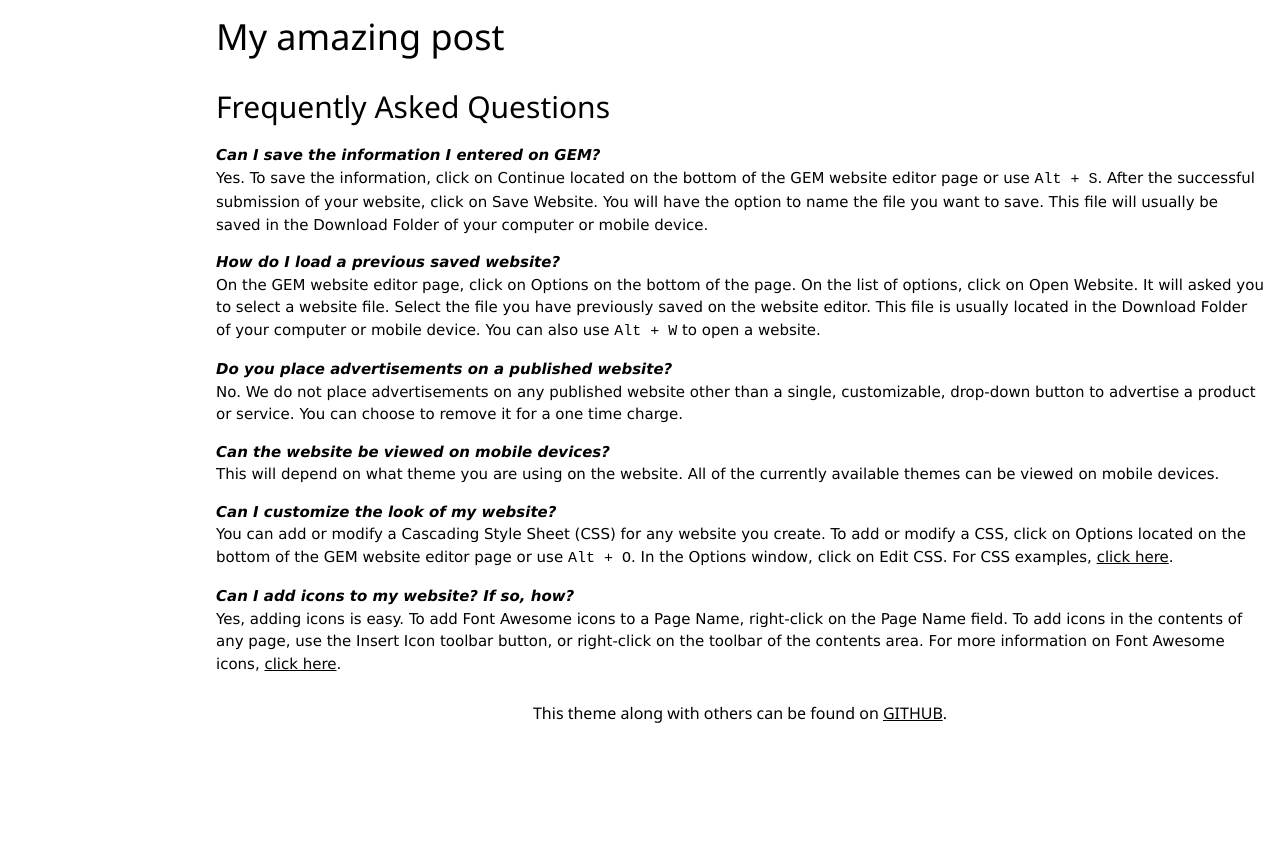
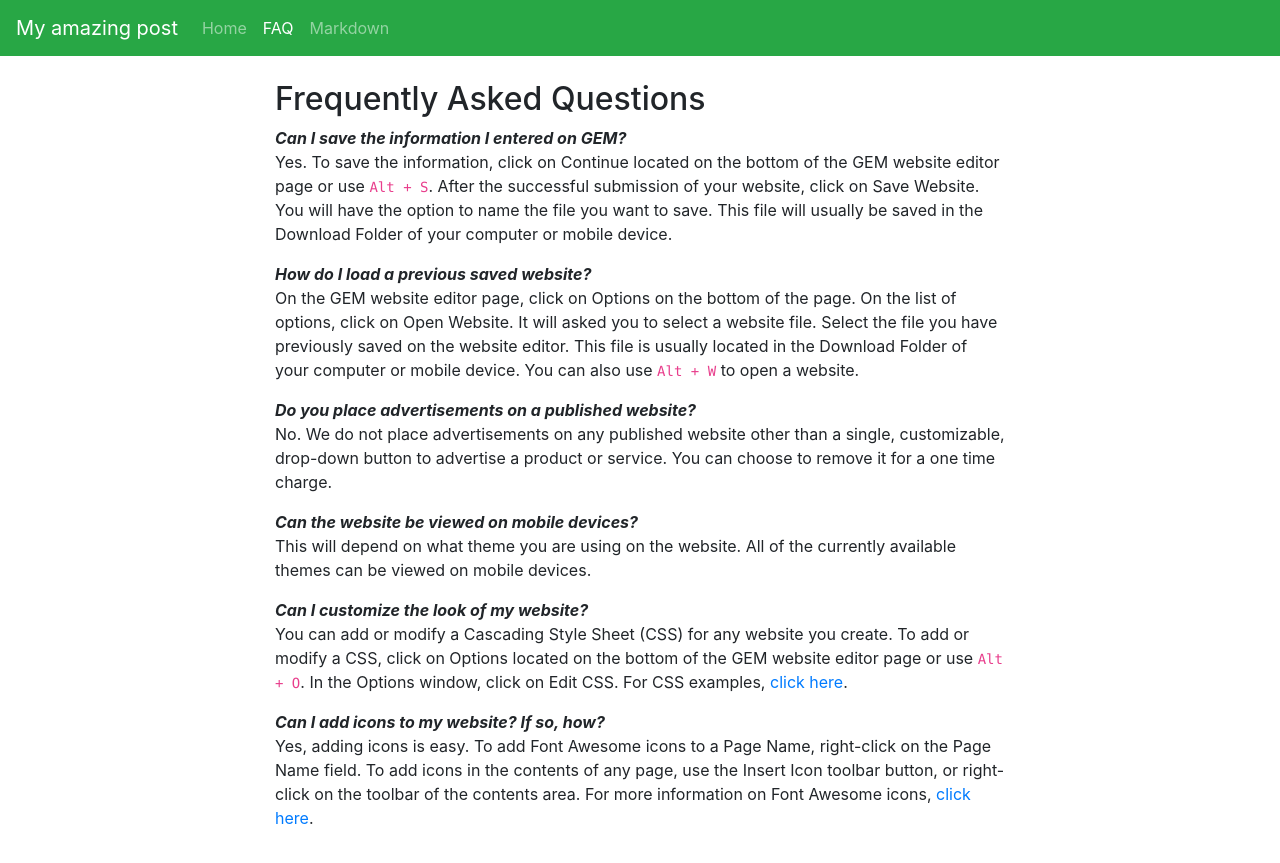
Before and after one commit to emrickj/emrickj.github.io, a Jekyll site: the page built from _webpages/2.md, in a window 1280 px wide. Shown: the top 863 px of the page. Built offline with Jekyll 4.4.1, drawn with Linux system fonts in a browser that asks for light colours; nearby versions of some CDN libraries; comment, search, counter and statistics services are not loaded.

Commit message:
Add files via upload

```diff
--- a/_layouts/page.html
+++ b/_layouts/page.html
@@ -1,60 +1,62 @@
 <!DOCTYPE html>
 <html lang="{{ site.lang | default: "en-US" }}">
 <head>
-<meta name="viewport" content="width=device-width, initial-scale=1">
-<link rel="stylesheet" href="https://www.w3schools.com/w3css/4/w3.css">
-<link rel="stylesheet" href="https://www.w3schools.com/lib/w3-theme-red.css">
+<meta charset="utf-8">
+<meta name="viewport" content="width=device-width,initial-scale=1">
+<link rel="stylesheet" href="https://maxcdn.bootstrapcdn.com/bootstrap/4.0.0/css/bootstrap.min.css">
 <link rel="stylesheet" href="https://cdnjs.cloudflare.com/ajax/libs/font-awesome/4.7.0/css/font-awesome.min.css">
 	<title>{{ site.title | default: site.github.repository_name }}</title>
 <style>
-t1 { white-space: pre-wrap;}
+@media (min-width: 576px) {
+	form label {text-align: right;}
+}
 
 
    </style>
 </head>
-<body>
-
-<!-- Sidebar -->
-<div class="w3-sidebar w3-light-grey w3-bar-block w3-large w3-collapse w3-card-2 w3-animate-left"
- style="width:200px;" id="mySidebar">
-<button class="w3-bar-item w3-button w3-large w3-hide-large" onclick="w3_close()">Close &times;</button>
+<body class='page1' id='demo'>
+<nav class="navbar navbar-expand-md bg-success navbar-dark fixed-top">
+  <a class="navbar-brand" href="#">{{ site.title | default: site.github.repository_name }}</a>
+  <button type="button" class="navbar-toggler" data-toggle="collapse" data-target="#myNavbar">
+	<span class="navbar-toggler-icon"></span>
+  </button>
+    <div class="collapse navbar-collapse" id="myNavbar">
+      <ul class="navbar-nav">
 	{% for item in site.webpages %}
 		{% assign bs = "" %}
 		{% if page.url == item.url %}
-		{% assign bs = " w3-gray" %}
+		    {% assign bs = " active" %}
 		{% endif %}
-	<a href='{{ item.url | relative_url }}' class='w3-bar-item w3-button{{ bs }}'>{{ item.title }}</a>
+        <li class='nav-item'><a class='nav-link{{ bs }}' href='{{ item.url | relative_url }}'>{{ item.title }}</a></li>
 	{% endfor %}
+      </ul>
     </div>
-
-<!-- Page Content -->
-<div class="w3-main" style="margin-left:200px">
-<div class="w3-theme-dark">
-  <button class="w3-button w3-theme-dark w3-xlarge w3-hide-large" onclick="w3_open()">&#9776;</button>
+</nav>
+   <div class="container" style="padding-top: 56px;">
+      <div class="row">
+         <div class="col-md-2">
          </div>
-<div class="w3-container w3-theme">
-  <h1>{{ site.title | default: site.github.repository_name }}</h1>
+         <div class="col-md-8">
+		    {% if page.image_url %}
+            <img class='img-fluid' src='{{ page.image_url | relative url }}'>
+			{% endif %}
+            <br>
          </div>
-{% if page.image_url %}
-<img class='w3-image' src='{{ page.image_url | relative url }}' style='width:100%'>
-{% endif %}
-
-<div class="w3-container">
+         <div class="col-md-2">
+         </div>
+      </div>
+      <div class="row">
+         <div class="col-md-2">
+         </div>
+         <div class="col-md-8">
                      {{ content }}
          </div>
-<div class="w3-container w3-theme-dark">
-<center><h6>This theme along with others can be found on <a href="https://github.com/emrickj/jekyll-themes">GITHUB</a>.</h6></center>
+         <div class="col-md-2">
          </div>
       </div>
-
-<script>
-function w3_open() {
-    document.getElementById("mySidebar").style.display = "block";
-}
-function w3_close() {
-    document.getElementById("mySidebar").style.display = "none";
-}
-</script>
-
+   </div>
+<script src="https://ajax.googleapis.com/ajax/libs/jquery/3.3.1/jquery.min.js"></script>
+<script src="https://cdnjs.cloudflare.com/ajax/libs/popper.js/1.12.9/umd/popper.min.js"></script>
+<script src="https://maxcdn.bootstrapcdn.com/bootstrap/4.0.0/js/bootstrap.min.js"></script>
 </body>
 </html>
```
Lines whose indentation alone changed are shown as unchanged.
